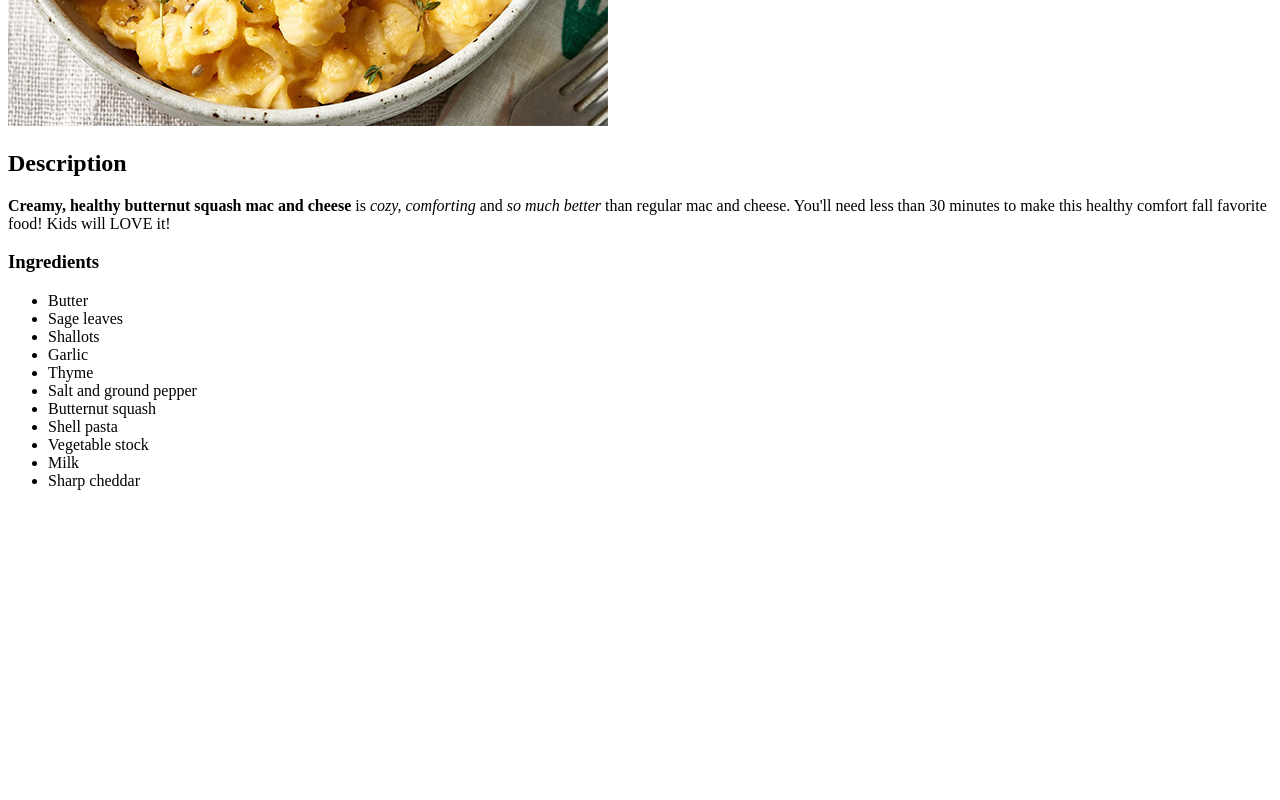
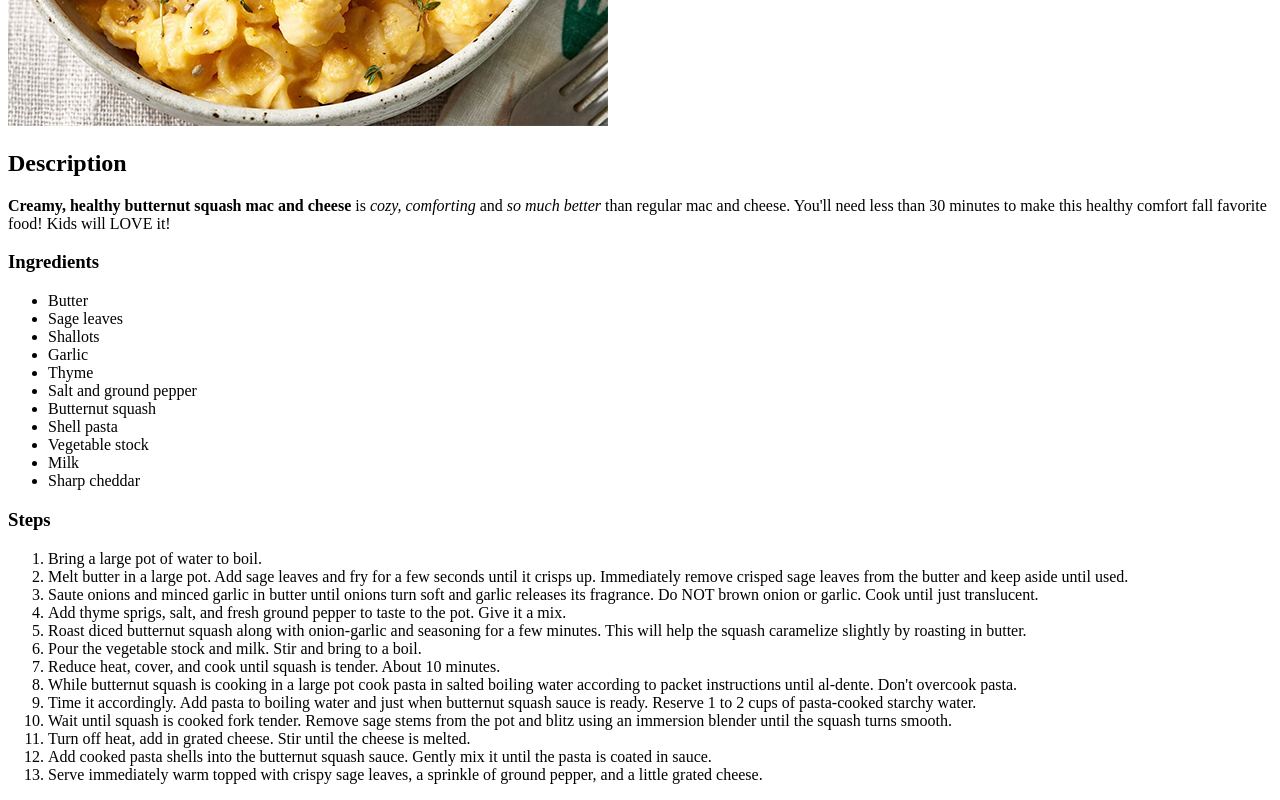
Before and after one commit to lovelylaur/odin-recipes, a plain HTML site: page recipes/macandcheese.html in a window 1280 px wide. Shown: the part 404-1204 px from the top of the page. Before the commit the page ends 910 px from the top, so only its background shows below. Drawn offline with Linux system fonts and the light colour scheme.

Commit message:
Finalize mac and cheese page, create 2 new recipe pages

```diff
--- a/recipes/macandcheese.html
+++ b/recipes/macandcheese.html
@@ -23,5 +23,21 @@
                 <li>Milk</li>
                 <li>Sharp cheddar</li>
             </ul>
+        <h3>Steps</h3>
+            <ol>
+                <li>Bring a large pot of water to boil.</li>
+                <li>Melt butter in a large pot. Add sage leaves and fry for a few seconds until it crisps up. Immediately remove crisped sage leaves from the butter and keep aside until used.</li>
+                <li>Saute onions and minced garlic in butter until onions turn soft and garlic releases its fragrance. Do NOT brown onion or garlic. Cook until just translucent.</li>
+                <li>Add thyme sprigs, salt, and fresh ground pepper to taste to the pot. Give it a mix.</li>
+                <li>Roast diced butternut squash along with onion-garlic and seasoning for a few minutes. This will help the squash caramelize slightly by roasting in butter.</li>
+                <li>Pour the vegetable stock and milk. Stir and bring to a boil.</li>
+                <li>Reduce heat, cover, and cook until squash is tender. About 10 minutes.</li>
+                <li>While butternut squash is cooking in a large pot cook pasta in salted boiling water according to packet instructions until al-dente. Don't overcook pasta.</li>
+                <li>Time it accordingly. Add pasta to boiling water and just when butternut squash sauce is ready. Reserve 1 to 2 cups of pasta-cooked starchy water.</li>
+                <li>Wait until squash is cooked fork tender. Remove sage stems from the pot and blitz using an immersion blender until the squash turns smooth. </li>
+                <li>Turn off heat, add in grated cheese. Stir until the cheese is melted.</li>
+                <li>Add cooked pasta shells into the butternut squash sauce. Gently mix it until the pasta is coated in sauce.</li>
+                <li>Serve immediately warm topped with crispy sage leaves, a sprinkle of ground pepper, and a little grated cheese.</li>
+            </ol>
     </body>
 </html>
```
Also changed, not shown: recipes/snickerdoodle.html (added), recipes/yogurtparfait.html (added).
